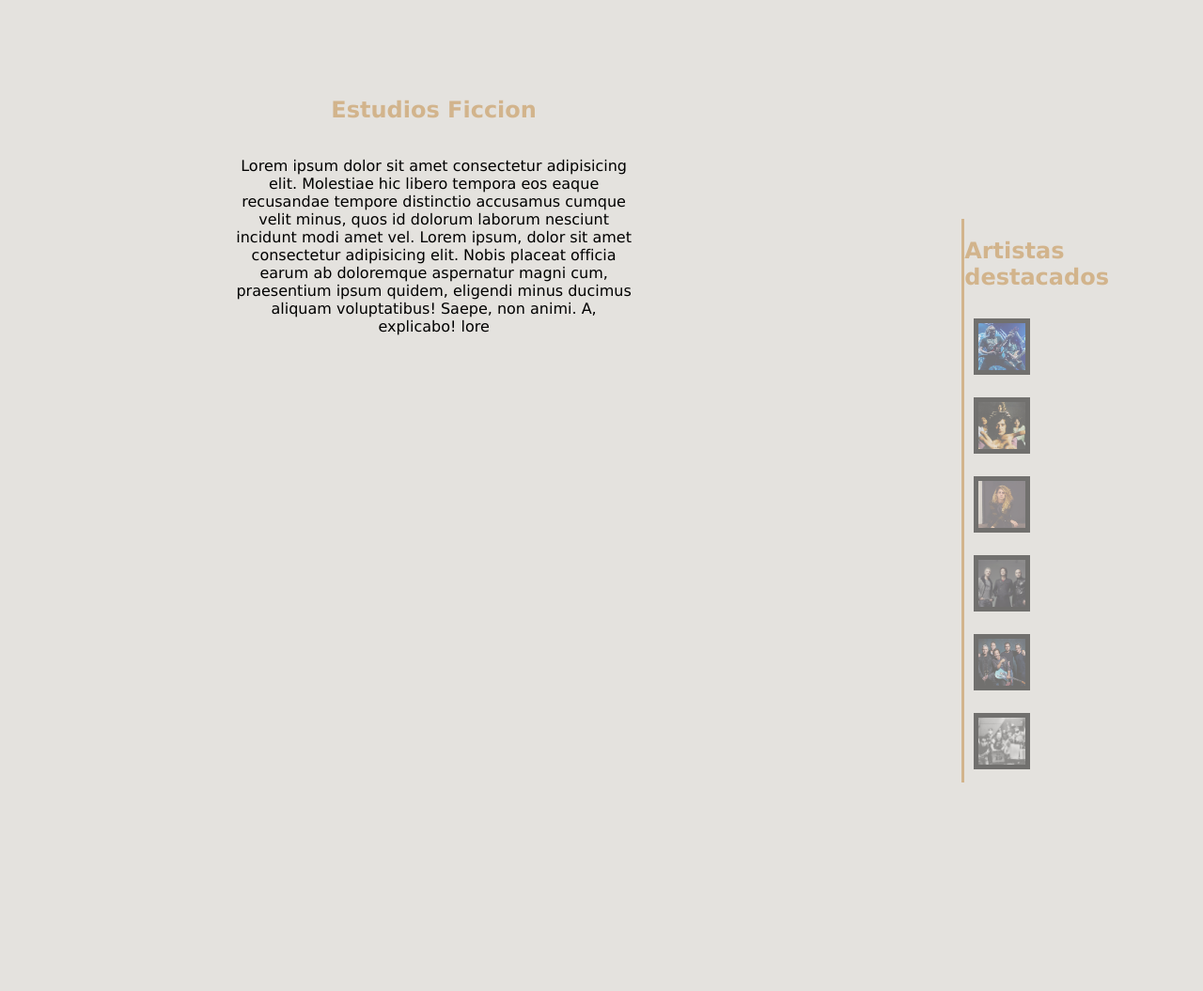
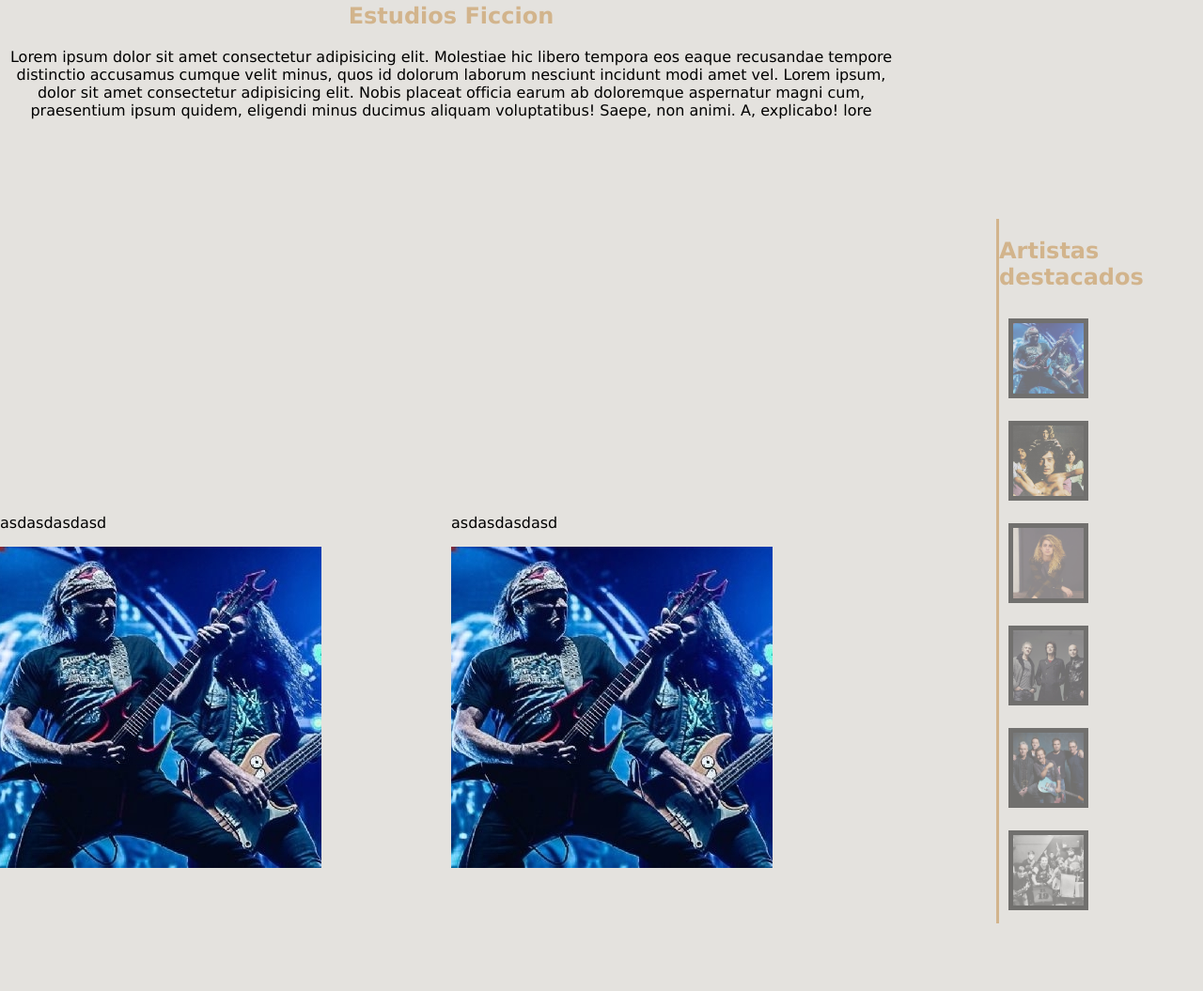
Before and after one commit to DanielTorres-github/Estudios-Ficcion, a plain HTML site: page index.html in a window 1280 px wide. Shown: the part 477-1532 px from the top of the page at 94% size. Drawn offline with Linux system fonts and the light colour scheme.

Commit message:
Aplicando GRID en index

```diff
--- a/index.html
+++ b/index.html
@@ -39,8 +39,8 @@
 
     <div class="colBody twoSections">
         <!--lateral izquierdo con Descripcion breve del local-->
-        <section class="left">
-            <div class="leftUp">
+        <section class="leftUp">
+            <div class="intro">
                 <h2>Estudios Ficcion</h2>
                 <p>
                     Lorem ipsum dolor sit amet consectetur adipisicing elit. Molestiae hic
@@ -52,18 +52,16 @@
                     Saepe, non animi. A, explicabo! lore
                 </p>
             </div>
-            <!-- <div class="leftDown">
-                <h4>Lorem, ipsum dolor</h4>
-                <p>Lorem ipsum dolor sit, amet consectetur adipisicing elit. Commodi deleniti nisi enim, sint quibusdam
-                    quaerat.</p>
-            </div>-->
-            <div class="twoSections">
-                <div>
-                    <!-- Seccion ultimas noticias + link a seccion Blog -->
-                </div>
-                <div>
-                    <!-- Vista rapida de salas + link a seccion Salas -->
-                </div>
+
+        </section>
+        <section class="leftDown">
+            <div class="blogHome">
+                <!-- Seccion ultimas noticias + link a seccion Blog -->
+                <p>asdasdasdasd</p><img src="/img/artistas/larenga.jpg" alt="">
+            </div>
+            <div class="salasHome">
+                <!-- Vista rapida de salas + link a seccion Salas -->
+                <p>asdasdasdasd</p><img src="/img/artistas/larenga.jpg" alt="">
             </div>
         </section>
 
--- a/styles/css.css
+++ b/styles/css.css
@@ -34,6 +34,9 @@ header p {
 }
 /*---------------------------------------------------------------------*/
 /*--------------------------Barra de navegacion------------------------*/
+nav {
+  justify-self: right;
+}
 nav ul {
   list-style-type: none;
   display: flex;
@@ -42,7 +45,7 @@ nav ul li {
   padding: 10px;
 }
 nav ul li:hover {
-  background-color: rgb(189, 144, 86);
+  background-color: rgb(184, 149, 104);
 }
 a {
   color: inherit;
@@ -66,30 +69,46 @@ a {
   background-color: rgba(0, 0, 0, 75%);
 }
 /*--------------------------------------------------------------------*/
-/*----------------------------Division en dos del layaout------------*/
+/*----------------------------Acomodo del layaout---------------------*/
 .twoSections {
   background-color: #e4e2de;
-  display: flex;
+  display: grid;
+  grid-template-columns: auto auto 25%;
+  grid-template-rows: auto auto;
+  grid-template-areas:
+    "leftUp leftUp right"
+    "leftDown leftDown right";
 }
-/*--------------------------left and right del layout del home---------*/
-.left {
-  margin: 100px 250px;
+/*--------------------------left del layout del home-------------------*/
+/****up del left****/
+.leftUp {
+  grid-area: leftUp;
 }
-.leftUp {
+.intro {
   text-align: center;
-  display: flex;
-  flex-direction: column;
-  justify-content: center;
   margin-bottom: 100px;
 }
+/****down del left****/
+.leftDown{
+  grid-area: leftDown;
+  display: grid;
+  grid-template-areas: "blogHome salasHome";
+}
+.blogHome {
+  grid-area: blogHome;
+}
+.salasHome {
+  grid-area: salasHome;
+}
+/*--------------------------------------------------------------------*/
+/*--------------------Imagenes del inicio(right del home)-------------*/
 .right {
   margin: 250px 100px;
   border-left: 3px solid tan;
+  grid-area: right;
 }
-/*--------------------------------------------------------------------*/
-/*--------------------Imagenes del inicio(right del home)-------------*/
 .cards {
-  width: 50px;
+  width: 75px;
   height: auto;
   margin: 10px;
   border: 5px solid black;
@@ -106,6 +125,7 @@ footer {
   background-color: tan;
   width: 100%;
   height: 70px;
+  font-size: small;
 }
 /*--------------------------------------------------------------------*/
 /*---------------------------*Nosotros---------------------------------*/
@@ -114,7 +134,7 @@ footer {
   flex-wrap: wrap;
   margin: 100px;
 }
-.blockNosotros p{
+.blockNosotros p {
   width: 70%;
 }
 .images {
```
